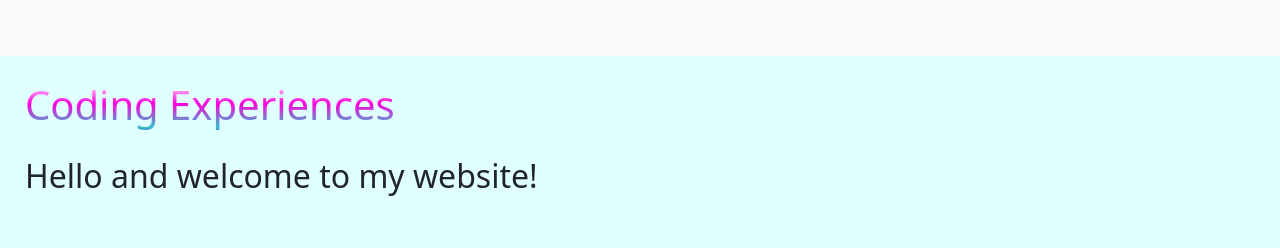
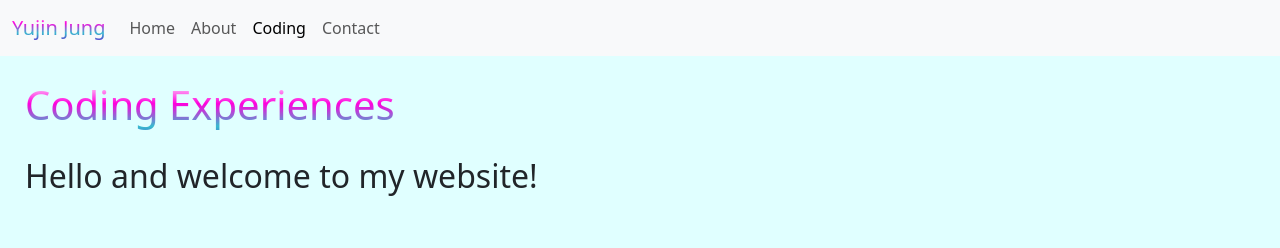
Before and after one commit to Yujin12345678/my_website, a plain HTML site: page coding.html in a window 1280 px wide. Shown: the top 248 px of the page. Drawn offline with nearby package versions, Linux system fonts and the light colour scheme.

Commit message:
Add files via upload

```diff
--- a/coding.html
+++ b/coding.html
@@ -9,12 +9,12 @@
     <link rel="stylesheet" href="header.css">
 </head>
 <body style="background-color: lightcyan;">
-    <div class = gradient-text>
-        <nav class="navbar navbar-expand-lg bg-body-tertiary">
-            <div class="container-fluid">
-                <span style="font-size: 20px;"><a herf="index.html"></span>
+    <nav class="navbar navbar-expand-lg bg-body-tertiary">
+        <div class="container-fluid">
+            <span style="font-size: 20px;"><a herf="index.html"></span>
+            <div class = gradient-text>
                 <a href="index.html" class="navbar-brand">Yujin Jung</a>
-    </div>
+            </div>
             <div class="collapse navbar-collapse" id="navbarSupportedContent">
                 <ul class="navbar-nav me-auto mb-2 mb-lg-0">
                     <li class="nav-item">
```
Also changed, not shown: about.html (+3 -1 lines), contact.html (+3 -1 lines), index.html (+2 -0 lines).
